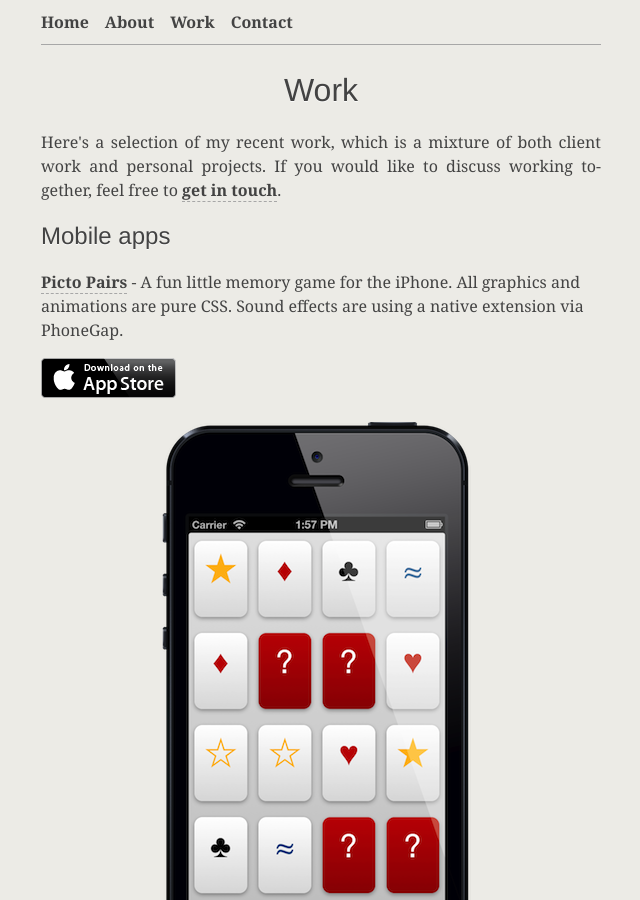
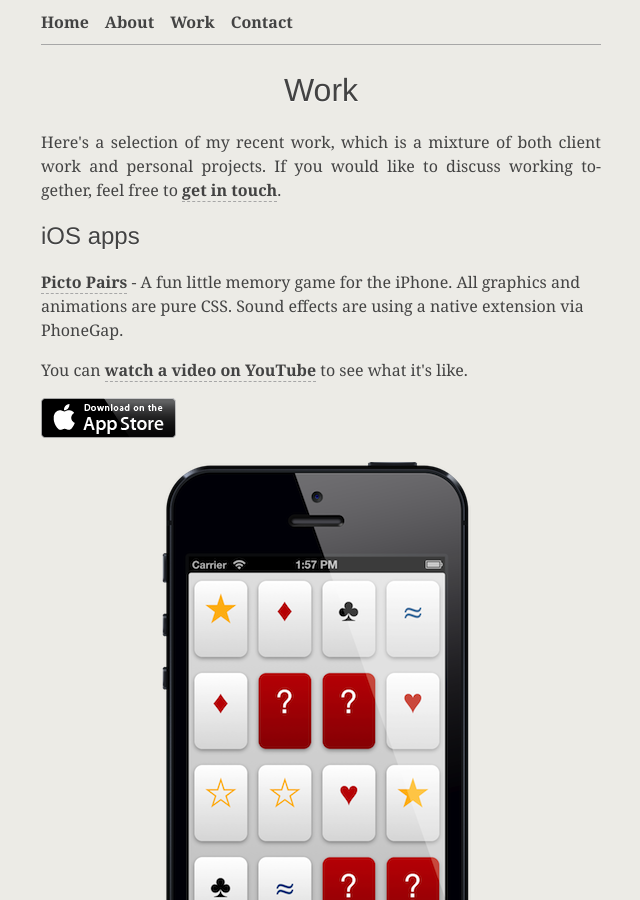
Before and after one commit to alexgibson/alxgbsn.co.uk, a Jekyll site: the page built from work/index.html, in a window 1280 px wide and 900 px high. Shown: the whole window, without its empty margins (319-959 px from the left). Built offline with Jekyll 4.4.1, drawn with Linux system fonts in a browser that asks for light colours; Markdown is read by kramdown in place of the engine named in the settings; comment, search, counter and statistics services are not loaded.

Commit message:
Add YouTube video link on work page

```diff
--- a/work/index.html
+++ b/work/index.html
@@ -13,11 +13,11 @@ desc: Recent work by Alex Gibson, a freelance front end developer from Newcastle
 
 	<section class="portfolio">
 
-		<h2>Mobile apps</h2>
+		<h2>iOS apps</h2>
 
 		<figure>
 			<figcaption>
-				<a href="http://appstore.com/pictopairs" onClick="_gaq.push(['_trackEvent', 'App Store', 'Link', 'Picto Pairs']);">Picto Pairs</a> - A fun little memory game for the iPhone. All graphics and animations are pure CSS. Sound effects are using a native extension via PhoneGap.<p><a class="image-link" href="http://appstore.com/pictopairs" onClick="_gaq.push(['_trackEvent', 'App Store', 'Link', 'Picto Pairs']);"><img class="fadeIn" src="{{ root }}/images/appstore.png" height="40" width="135" alt="Download on the App Store" /></a></p>
+				<a href="http://appstore.com/pictopairs" onClick="_gaq.push(['_trackEvent', 'App Store', 'Link', 'Picto Pairs']);">Picto Pairs</a> - A fun little memory game for the iPhone. All graphics and animations are pure CSS. Sound effects are using a native extension via PhoneGap. <p>You can <a href="https://www.youtube.com/watch?v=1SEgRQwX0Lg">watch a video on YouTube</a> to see what it's like.</p><p><a class="image-link" href="http://appstore.com/pictopairs" onClick="_gaq.push(['_trackEvent', 'App Store', 'Link', 'Picto Pairs']);"><img class="fadeIn" src="{{ root }}/images/appstore.png" height="40" width="135" alt="Download on the App Store" /></a></p>
 			</figcaption>
 			<a class="image-link" href="http://appstore.com/pictopairs" onClick="_gaq.push(['_trackEvent', 'App Store', 'Link', 'Picto Pairs']);">
 				<img class="fadeIn" src="{{root}}/images/pictopairs.png"  alt="Picto Pairs app running on iPhone 5" />
```
Also changed, not shown: 3 other files.
